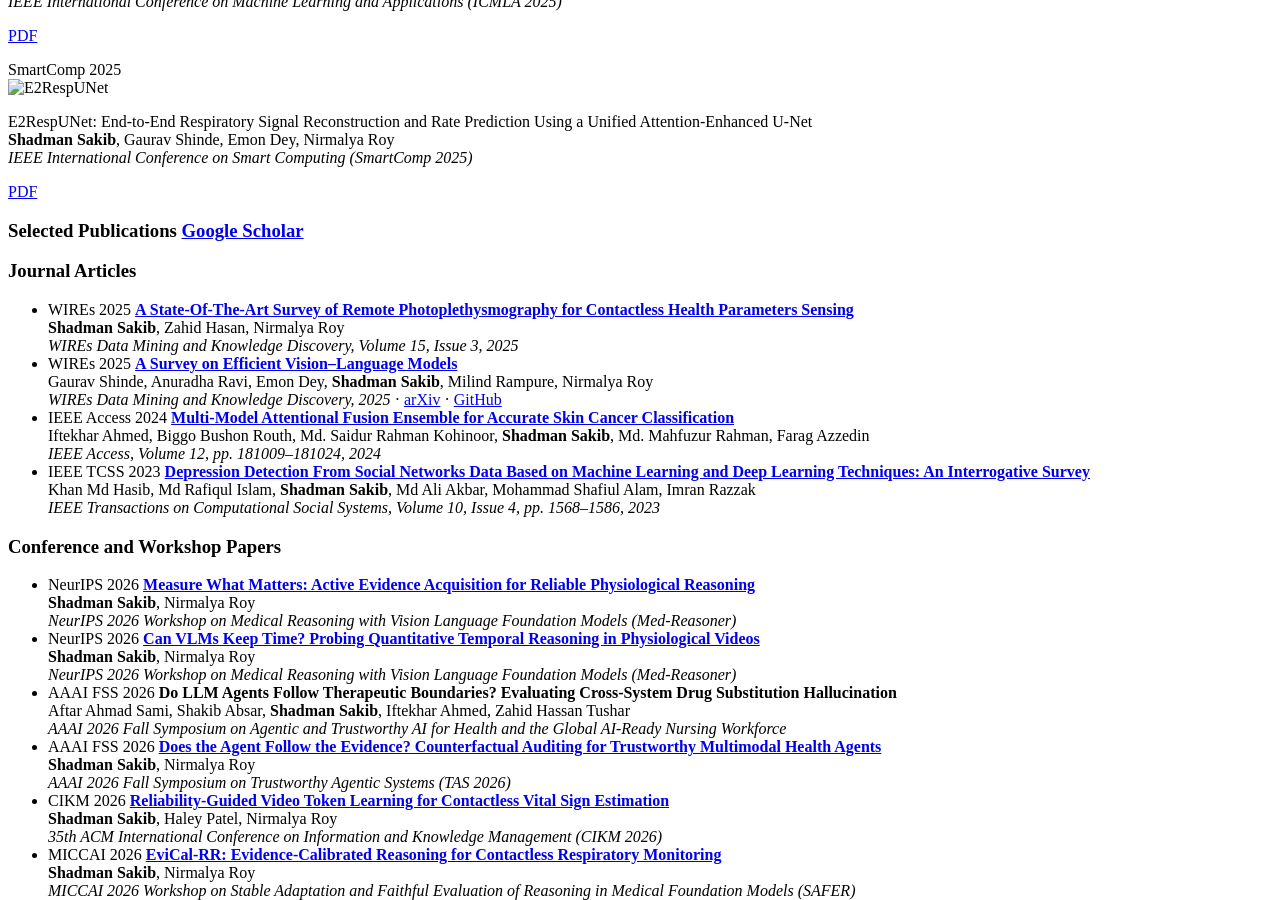
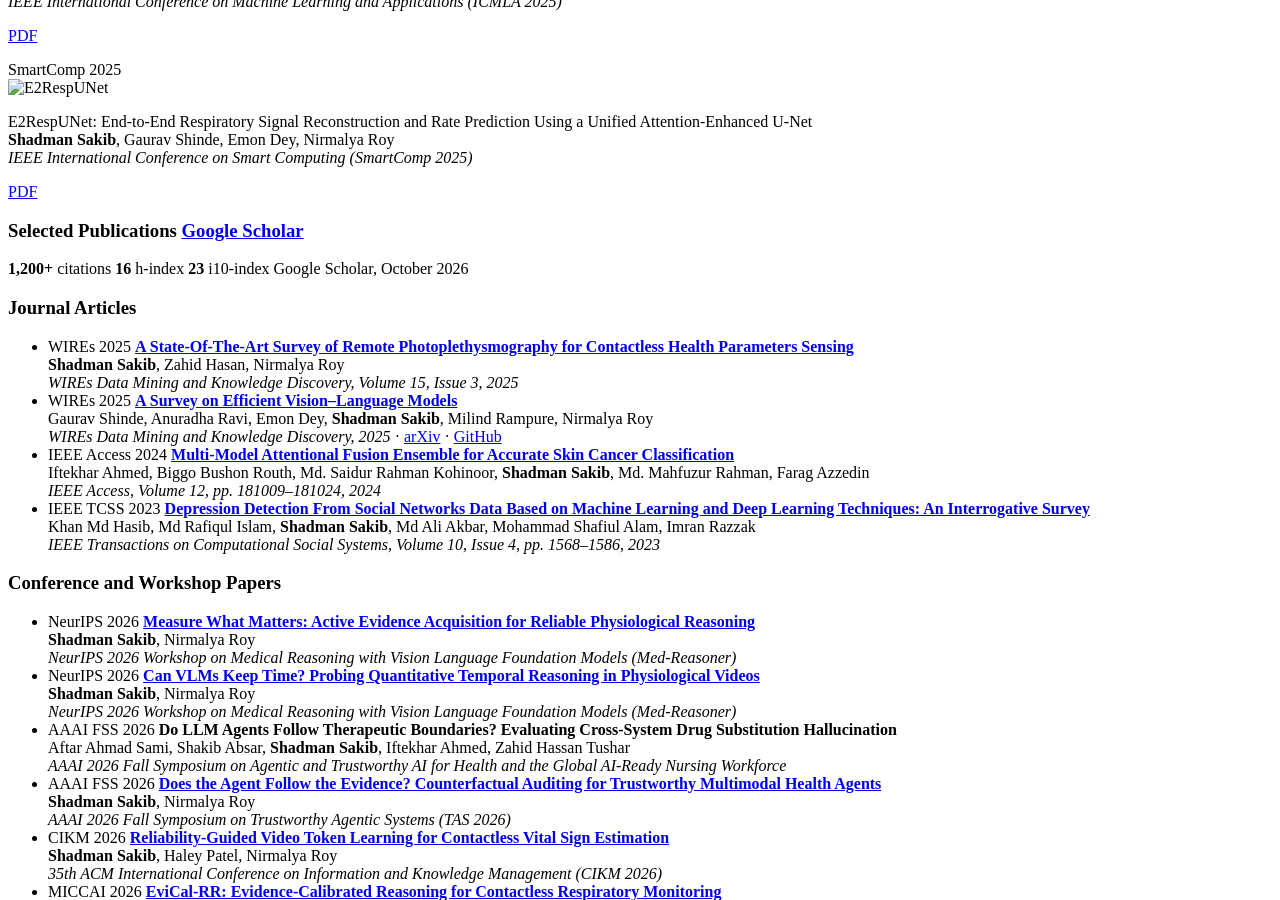
Before and after one commit to sakibshadman/sakibshadman.github.io, a Jekyll site: the page built from _pages/includes/pub.md, in a window 1280 px wide and 900 px high, scrolled down 6774 px. Built offline with Jekyll 4.4.1, drawn with Linux system fonts in a browser that asks for light colours; our own code applies the rules of GitHub Pages for plain Markdown files.

Commit message:
Add files via upload

```diff
--- a/_pages/includes/pub.md
+++ b/_pages/includes/pub.md
@@ -210,6 +210,15 @@
 
 
 <h1 id="publications">Selected Publications <a class="scholar-link" href="https://scholar.google.com/citations?user=RlxTPrkAAAAJ"><i class="fas fa-graduation-cap"></i> Google Scholar</a></h1>
+
+<!-- Citation metrics are entered by hand. Refresh them from Google Scholar
+     every few months and update the "as of" month alongside the numbers. -->
+<p class="gs-stats">
+  <span class="gs-stat"><strong>1,200+</strong> citations</span>
+  <span class="gs-stat"><strong>16</strong> h-index</span>
+  <span class="gs-stat"><strong>23</strong> i10-index</span>
+  <span class="gs-stats__asof">Google Scholar, October 2026</span>
+</p>
 
 <!-- Each entry starts with <span class="pub-tag TYPE">LABEL</span>, where TYPE is
      journal, conference, workshop, review or preprint. The colour for each type
```
